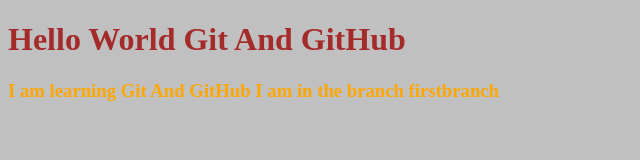
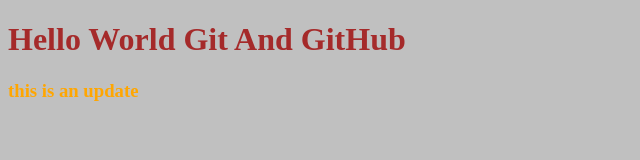
Before and after one commit to AmjadAmeen/myProject, a plain HTML site: page index.html in a window 1280 px wide. Shown: the whole page, without its empty margins (0-640 px from the left). Drawn offline with Linux system fonts and the light colour scheme.

Commit message:
edite the html file

```diff
--- a/index.html
+++ b/index.html
@@ -9,7 +9,7 @@
 <body>
     <h1>Hello World Git And GitHub</h1>
     <div>
-        <h3>I am learning Git And GitHub I am in the branch firstbranch </h3>
+        <h3>this is an update </h3>
     </div>
     <script src="app.js"></script>
 </body>
```
